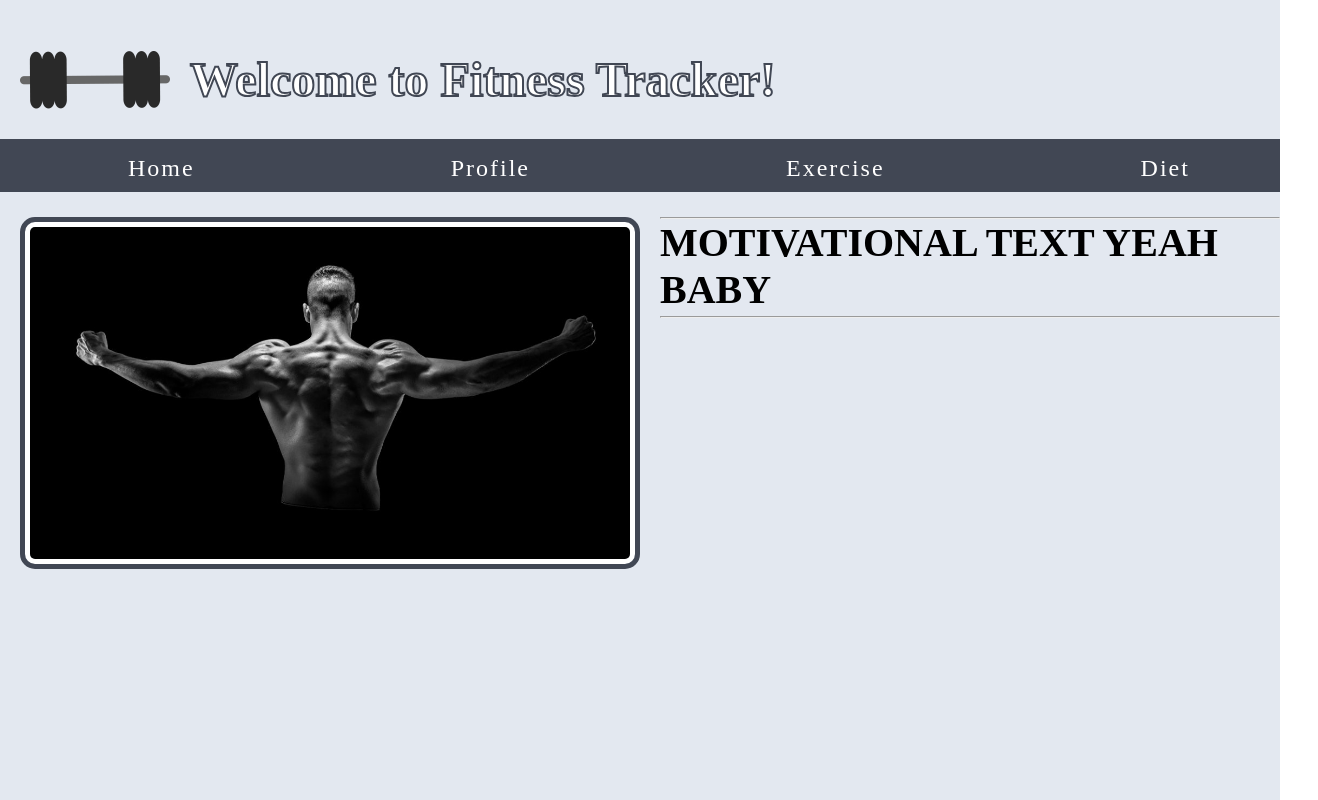
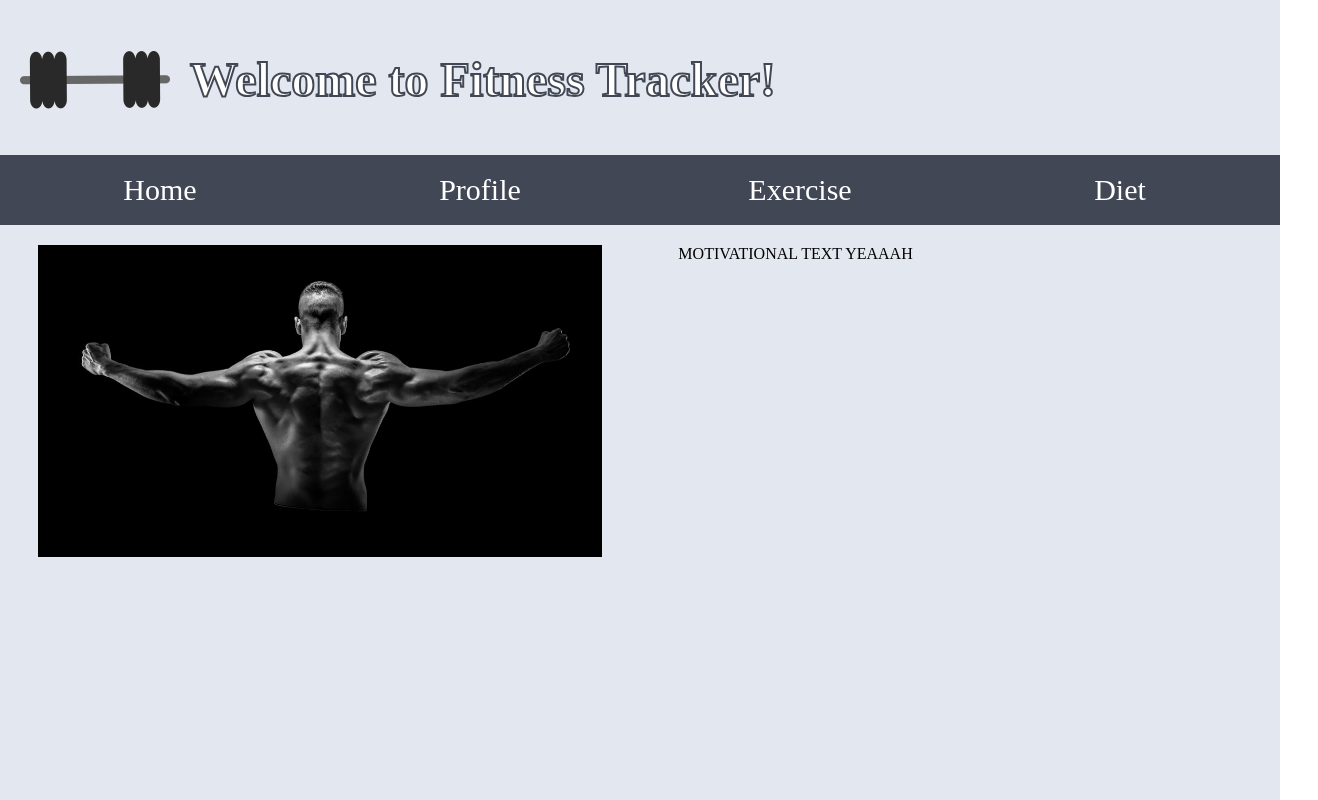
Before and after one commit to Dante-Norris/csci313-team-project, an Angular app in the folder Fitness-Application/: page /home in a window 1280 px wide. Shown: the top 800 px of the page, 1318 px wide, since content can reach past the window. Built offline with nearby package versions, Linux system fonts and the light colour scheme.

Commit message:
CSS fixes and cleaning

```diff
--- a/Fitness-Application/src/app/app.component.css
+++ b/Fitness-Application/src/app/app.component.css
@@ -10,22 +10,21 @@ h1{
     -webkit-text-stroke-width: 2px;
     -webkit-text-stroke-color: #414754;
 }
-a{
-    margin-left: 10%;
-    margin-right: 10%;
-    color: #ffffff;
+nav{
+    clear: left;
+}
+div a{
+    background-color: #414754;
+    float: left;
+    width: 25%;
+    height: 70px;
+    line-height: 70px;
     font-family: cursive;
-    font-size: 150%;
-    letter-spacing: 2px;
-
-}
-#nav{
-
-    border-top: 10px solid #414754;
-    border-bottom: 10px solid #414754;
-    background: #414754;
-    width: 100%;
-
+    transition: background-color .5s ease,
+                font-size .1s linear;
+    font-size: 30px;
+    color: white;
+    border-bottom: 20px solid #E3E8F0;
 }
 img{
     width: 150px;
@@ -35,13 +34,11 @@ img{
     margin-right: 20px;
     float: left;
 }
-#body{
-
-}
 #main{
     background: #E3E8F0;
     border-top: 20px solid #E3E8F0;
     height: 1000px;
+    min-width: 890px;
 
 }
 nav{
@@ -49,12 +46,13 @@ nav{
     text-align: center;
 
 }
-a:link{
+div a:link{
     text-decoration: none;
 }
-a:visited{
+div a:visited{
     text-decoration: none;
 }
-a:hover{
-    text-decoration: underline;
+div a:hover{
+   background-color: #313642;
+   font-size: 40px;
 }
--- a/Fitness-Application/src/app/app.component.html
+++ b/Fitness-Application/src/app/app.component.html
@@ -7,10 +7,18 @@
 
   <div id = nav>
     <nav>
-      <a routerLink="/home">Home</a>
-      <a routerLink="/profile">Profile</a>
-      <a routerLink="/exercise">Exercise</a>
-      <a routerLink="/meal-planner">Diet</a>
+      <div>
+        <a routerLink="/home">Home</a>
+      </div>
+      <div>
+        <a routerLink="/profile">Profile</a>
+      </div>
+      <div>
+        <a routerLink="/exercise">Exercise</a>
+      </div>
+      <div>
+        <a routerLink="/meal-planner">Diet</a>
+      </div>
     </nav>
   </div>
 
--- a/Fitness-Application/src/app/home/home.component.css
+++ b/Fitness-Application/src/app/home/home.component.css
@@ -1,24 +1,13 @@
-img {
-    border-radius: 10px;
-    border: 5px solid #ffffff;
-    margin-left: 25px;
-    margin-right: 25px;
-    margin-top: 5px;
-    outline: 5px solid #414754;
+#homeContainer{
+    width: 100%;
+}
+.halfdiv{
+    width:44%;
+    margin-left: 3%;
+    margin-right: 3%;
     float: left;
 }
-h2{
-    margin-top: 15px;
-    font-family: cursive;
-    font-size: 250%
+img{
+    max-width: 100%;
+    height: auto;
 }
-#bottom{
-    margin-top: -30px;
-
-}
-#top{
-    margin-bottom: -15px;
-    margin-top: 25px;
-
-
-}
--- a/Fitness-Application/src/app/home/home.component.html
+++ b/Fitness-Application/src/app/home/home.component.html
@@ -1,8 +1,8 @@
-<div></div>
-<div>
-
-<img src="../assets/img/HomepagePhoto.jpg" width="600">
-<hr id = "top">
-<h2>MOTIVATIONAL TEXT YEAH BABY</h2>
-<hr id = "bottom">
+<div id = "homeContainer">
+    <div class = "halfdiv">
+        <img src="../assets/img/HomepagePhoto.jpg">
+    </div>
+    <div class = "halfdiv">
+        MOTIVATIONAL TEXT YEAAAH
+    </div>
 </div>
```
